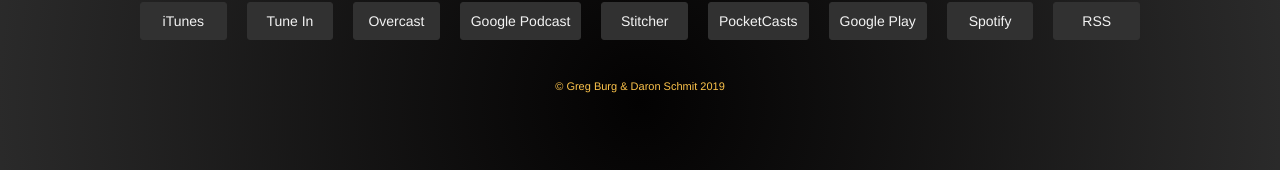
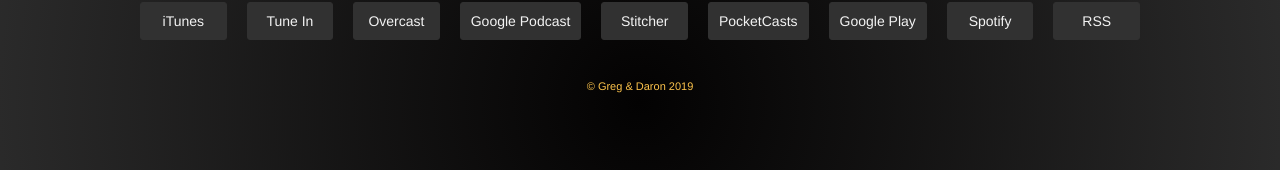
Before and after one commit to injectJon/lore-foundry, a React (Create React App) app: page / in a window 1280 px wide. Shown: the part 300-470 px from the top of the page. Built offline with nearby package versions, Linux system fonts and the light colour scheme; no server answers.

Commit message:
No full names! - Grug

```diff
--- a/src/components/footer/Footer.js
+++ b/src/components/footer/Footer.js
@@ -4,7 +4,7 @@
 const Footer = () => {
   return (
     <Container>
-      <Text>© Greg Burg & Daron Schmit 2019</Text>
+      <Text>© Greg & Daron 2019</Text>
     </Container>
   );
 };
```
